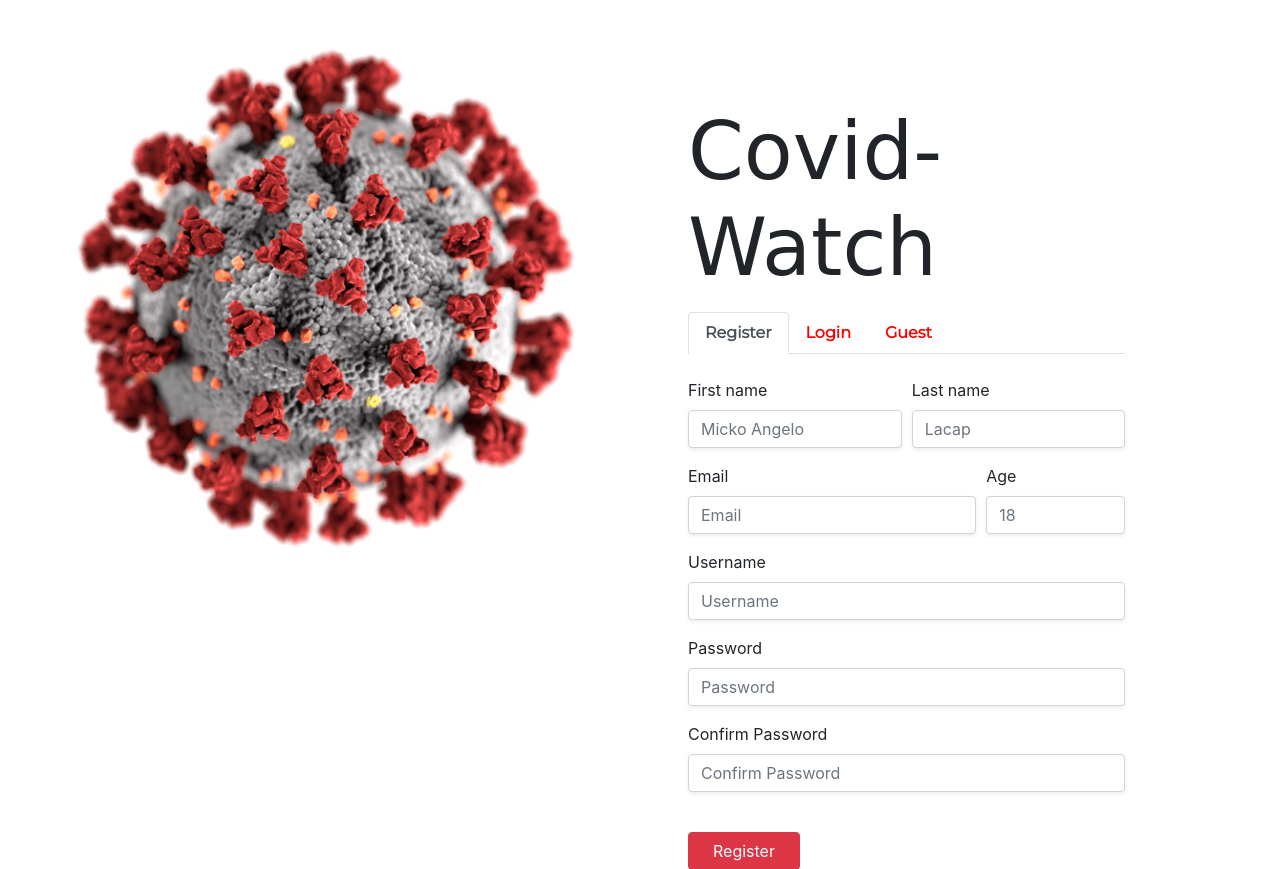
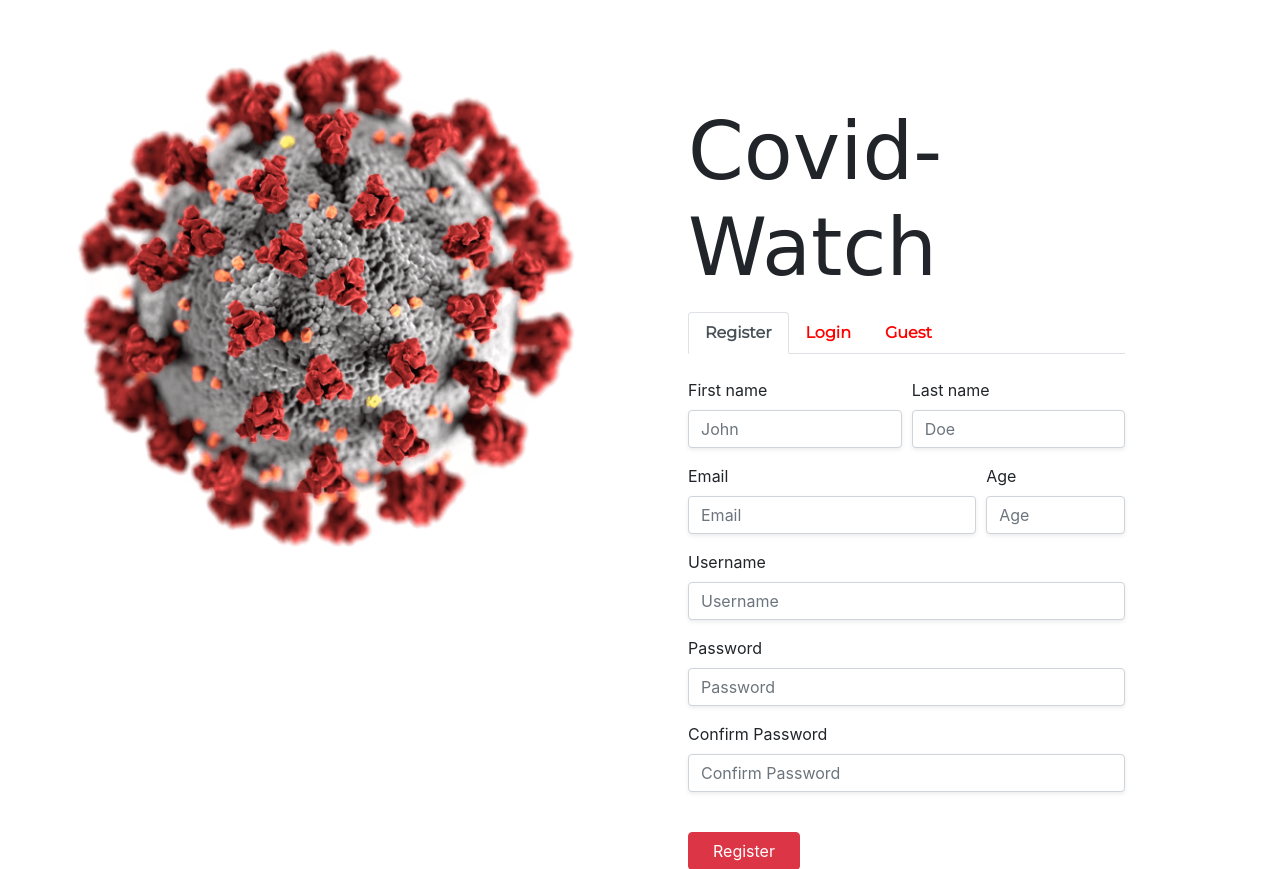
Before and after one commit to mickoangelolacap/Covid-Watch, a PHP site: page /views/landing.php in a window 1280 px wide, after a click on "Register". Shown: the top 869 px of the page. Run offline with PHP 8.4, Linux system fonts and the light colour scheme; some libraries are stand-ins or nearby versions; some web fonts are replaced.

Commit message:
reg placeholder

```diff
--- a/views/landing.php
+++ b/views/landing.php
@@ -48,11 +48,11 @@ function getTitle() {
 					  <div class="form-row">
 					    <div class="col-md-6 mb-3">
 					      <label for="fname">First name</label>
-					      <input name="firstname" type="text" class="form-control shadow-sm" id="fname" placeholder="Micko Angelo" required>
+					      <input name="firstname" type="text" class="form-control shadow-sm" id="fname" placeholder="John" required>
 					    </div>
 					    <div class="col-md-6 mb-3">
 					      <label for="lname">Last name</label>
-					      <input name="lastname" type="text" class="form-control shadow-sm" id="lname" placeholder="Lacap"required>
+					      <input name="lastname" type="text" class="form-control shadow-sm" id="lname" placeholder="Doe"required>
 					    </div>
 					  </div>
 					  <!-- end 1st row -->
@@ -66,7 +66,7 @@ function getTitle() {
 					    </div>
 					    <div class="col-md-4 mb-3">
 					      <label for="age">Age</label>
-					      <input name="age" type="number" class="form-control shadow-sm" id="age" placeholder="18" required>
+					      <input name="age" type="number" class="form-control shadow-sm" id="age" placeholder="Age" required>
 					    </div>
 					  </div>
 					  <!-- end 2nd row -->
```
